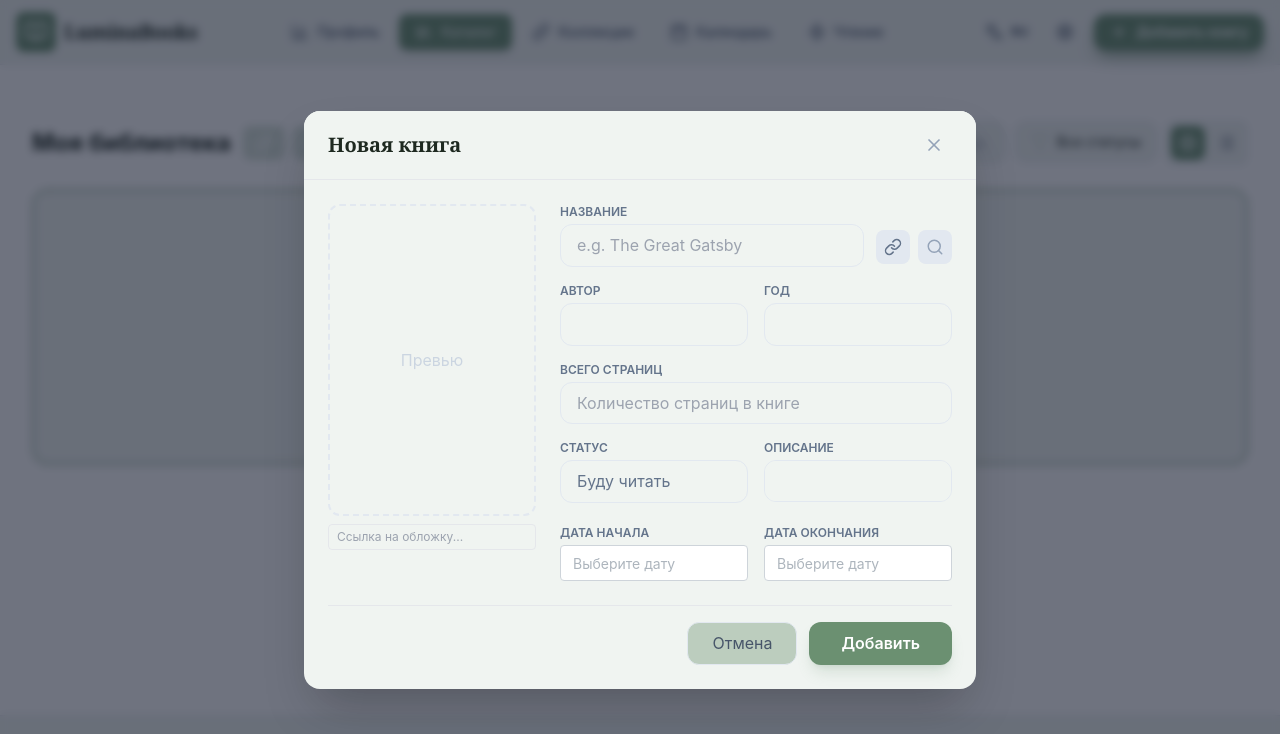
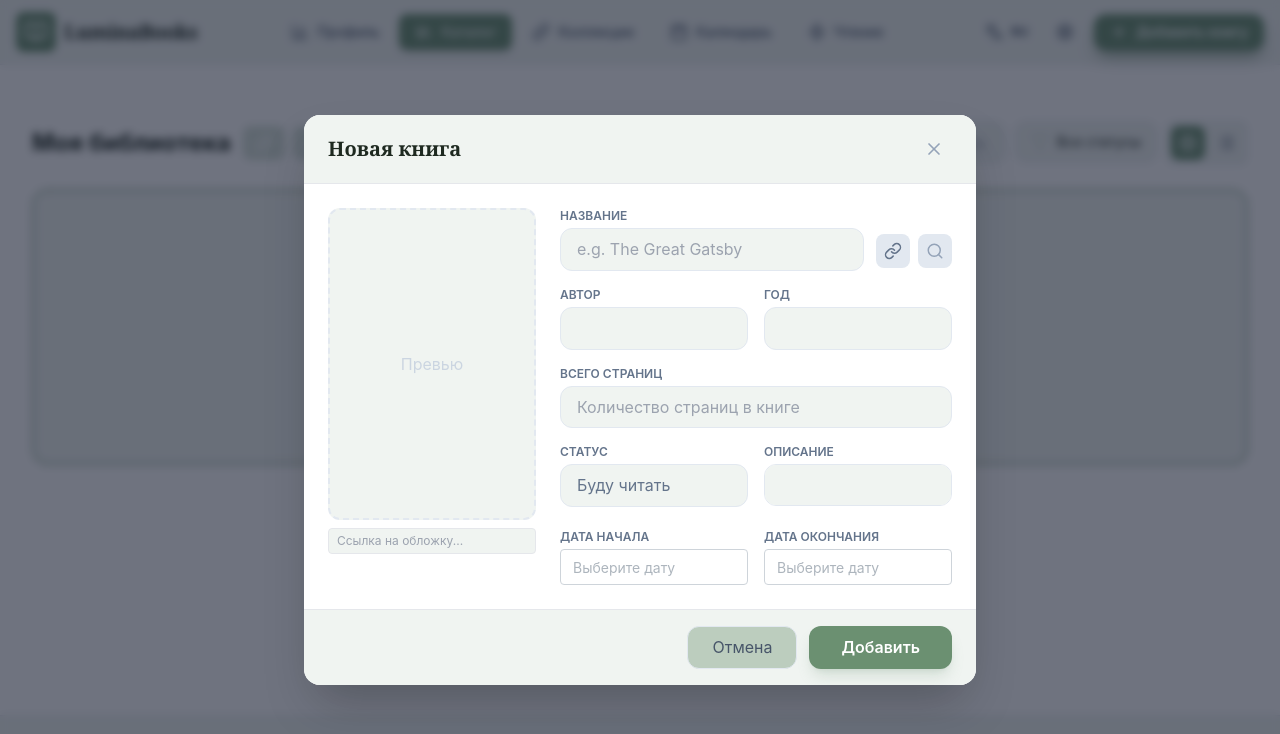
Before and after one commit to onegamerstory/LuminaBooks, a React (Vite) app: page / in a window 1280 px wide. Both pictures are taken after a click on the button "Добавить книгу". Shown: the top 734 px of the page. Built offline with nearby package versions, Linux system fonts and the light colour scheme.

Commit message:
Фон для модального окна в белый цвет

```diff
--- a/src/components/BookModal.tsx
+++ b/src/components/BookModal.tsx
@@ -221,7 +221,7 @@ const BookModal: React.FC<BookModalProps> = ({
   return (
     <>
       <div className="fixed inset-0 z-50 flex items-center justify-center p-4 bg-slate-900/60 backdrop-blur-sm">
-        <div className="bg-[#F0F4F1] rounded-2xl w-full max-w-2xl max-h-[90vh] overflow-y-auto shadow-2xl animate-in zoom-in duration-200">
+        <div className="bg-white rounded-2xl w-full max-w-2xl max-h-[90vh] overflow-y-auto shadow-2xl animate-in zoom-in duration-200">
           <div className="sticky top-0 bg-[#F0F4F1] border-b px-6 py-4 flex items-center justify-between z-10">
             <h2 className="text-xl font-bold font-serif text-[#1E2920]">
               {initialData ? t.editBook : t.addNewBook}
@@ -231,7 +231,7 @@ const BookModal: React.FC<BookModalProps> = ({
             </button>
           </div>
 
-          <form onSubmit={handleSubmit} className="p-6 space-y-6">
+          <form id="book-form" onSubmit={handleSubmit} className="p-6 space-y-6">
           <div className="flex flex-col sm:flex-row gap-6">
             <div className="w-full sm:w-1/3 flex flex-col gap-2">
                <div className="aspect-[2/3] rounded-xl overflow-hidden bg-[#F0F4F1] border-2 border-dashed border-slate-200 relative group">
@@ -419,7 +419,8 @@ const BookModal: React.FC<BookModalProps> = ({
             </div>
           </div>
 
-          <div className="pt-4 border-t flex justify-end gap-3">
+        </form>
+          <div className="bg-[#F0F4F1] px-6 py-4 border-t flex justify-end gap-3">
             <button
               type="button"
               onClick={onClose}
@@ -429,12 +430,12 @@ const BookModal: React.FC<BookModalProps> = ({
             </button>
             <button
               type="submit"
+              form="book-form"
               className="px-8 py-2 bg-[#6B9071] text-white font-semibold rounded-xl hover:bg-[#5A7A60] shadow-lg shadow-[#6B9071]/20 transition-all active:scale-95"
             >
               {initialData ? t.updateBook : t.addToLibrary}
             </button>
           </div>
-        </form>
         </div>
       </div>
 
```
